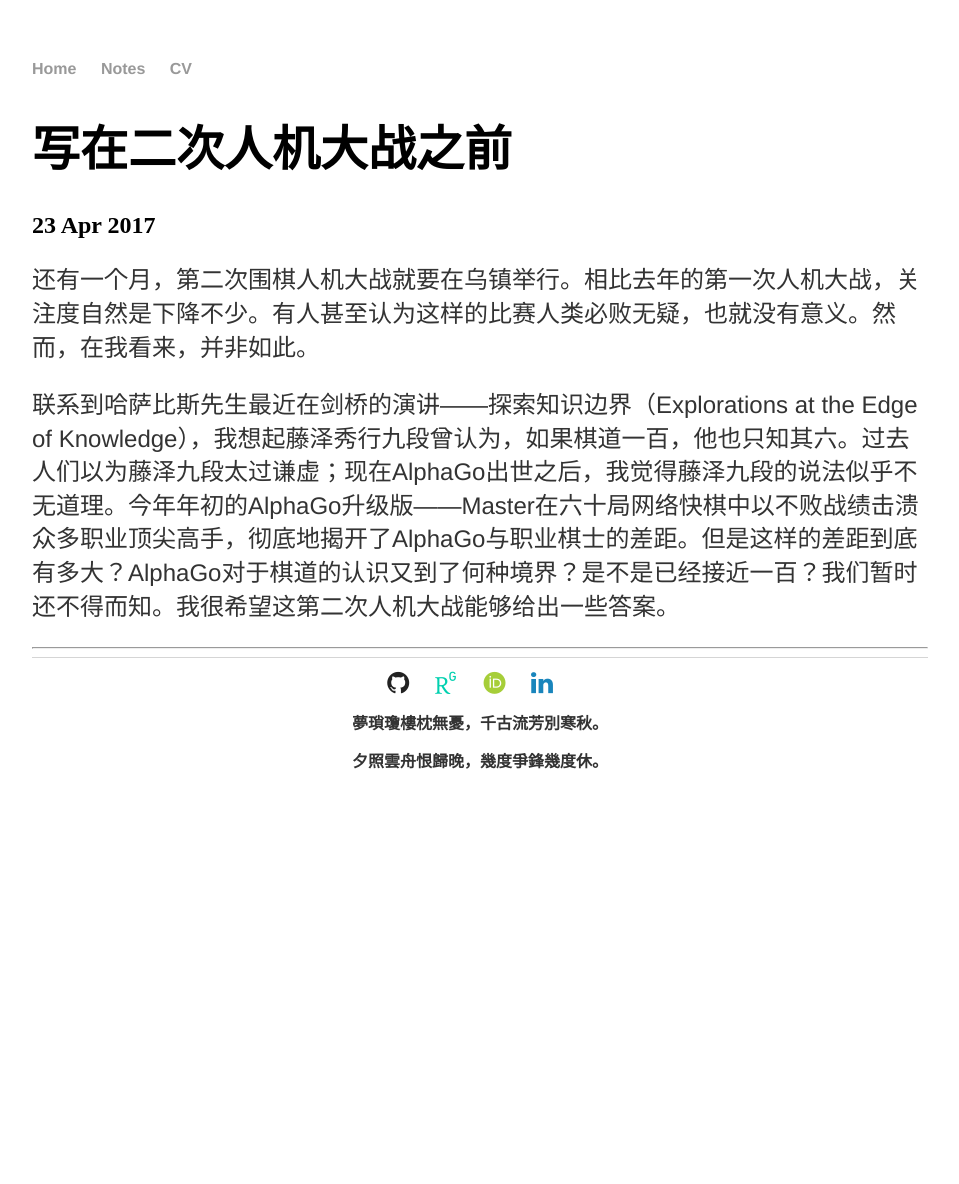
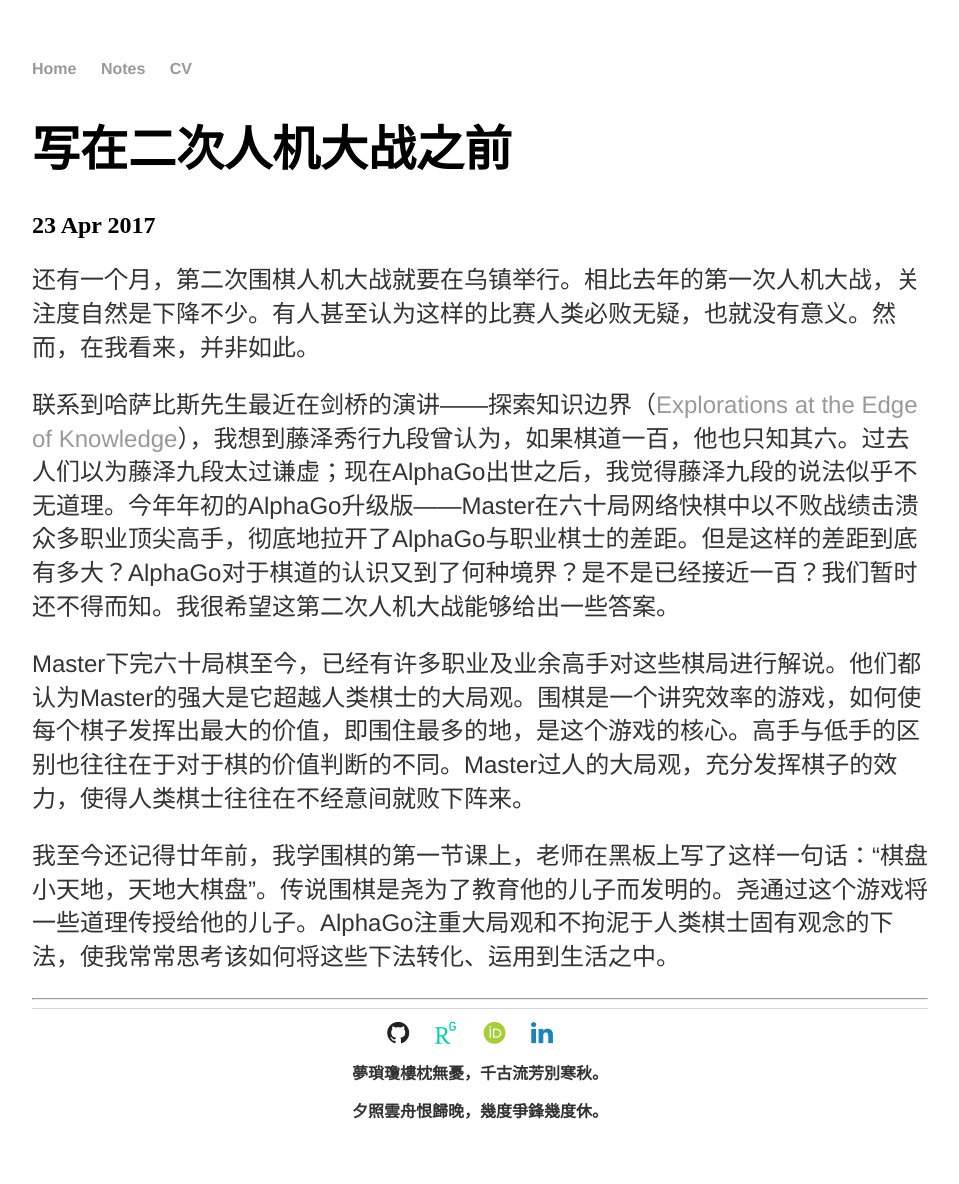
Before and after one commit to xin-huang/xin-huang.github.io, a Jekyll site: the page built from _posts/2017-04-23-写在二次人机大战之前.md, in a window 1280 px wide. Shown: the whole page, without its empty margins (160-1119 px from the left). Built offline with Jekyll 4.4.1, drawn with Linux system fonts in a browser that asks for light colours; some web fonts are replaced; comment, search, counter and statistics services are not loaded; before the commit the page ends 900 px from its top, so only the background shows below that.

Commit message:
Update cs

```diff
--- a/_posts/2017-04-23-写在二次人机大战之前.md
+++ b/_posts/2017-04-23-写在二次人机大战之前.md
@@ -7,4 +7,8 @@
 
 还有一个月，第二次围棋人机大战就要在乌镇举行。相比去年的第一次人机大战，关注度自然是下降不少。有人甚至认为这样的比赛人类必败无疑，也就没有意义。然而，在我看来，并非如此。
 
-联系到哈萨比斯先生最近在剑桥的演讲——探索知识边界（Explorations at the Edge of Knowledge），我想起藤泽秀行九段曾认为，如果棋道一百，他也只知其六。过去人们以为藤泽九段太过谦虚；现在AlphaGo出世之后，我觉得藤泽九段的说法似乎不无道理。今年年初的AlphaGo升级版——Master在六十局网络快棋中以不败战绩击溃众多职业顶尖高手，彻底地揭开了AlphaGo与职业棋士的差距。但是这样的差距到底有多大？AlphaGo对于棋道的认识又到了何种境界？是不是已经接近一百？我们暂时还不得而知。我很希望这第二次人机大战能够给出一些答案。
+联系到哈萨比斯先生最近在剑桥的演讲——探索知识边界（[Explorations at the Edge of Knowledge](https://www.youtube.com/watch?v=ZyUFy29z3Cw)），我想到藤泽秀行九段曾认为，如果棋道一百，他也只知其六。过去人们以为藤泽九段太过谦虚；现在AlphaGo出世之后，我觉得藤泽九段的说法似乎不无道理。今年年初的AlphaGo升级版——Master在六十局网络快棋中以不败战绩击溃众多职业顶尖高手，彻底地拉开了AlphaGo与职业棋士的差距。但是这样的差距到底有多大？AlphaGo对于棋道的认识又到了何种境界？是不是已经接近一百？我们暂时还不得而知。我很希望这第二次人机大战能够给出一些答案。
+
+Master下完六十局棋至今，已经有许多职业及业余高手对这些棋局进行解说。他们都认为Master的强大是它超越人类棋士的大局观。围棋是一个讲究效率的游戏，如何使每个棋子发挥出最大的价值，即围住最多的地，是这个游戏的核心。高手与低手的区别也往往在于对于棋的价值判断的不同。Master过人的大局观，充分发挥棋子的效力，使得人类棋士往往在不经意间就败下阵来。
+
+我至今还记得廿年前，我学围棋的第一节课上，老师在黑板上写了这样一句话：“棋盘小天地，天地大棋盘”。传说围棋是尧为了教育他的儿子而发明的。尧通过这个游戏将一些道理传授给他的儿子。AlphaGo注重大局观和不拘泥于人类棋士固有观念的下法，使我常常思考该如何将这些下法转化、运用到生活之中。
--- a/css/main.css
+++ b/css/main.css
@@ -37,7 +37,7 @@
 
 ul.posts {
     margin: 20px auto 40px;
-    font-size: 1.5em;
+    font-size: 1.3em;
     font-family: 'Helvetica', 'Arial', 'Sans-Serif', '微软雅黑';
 }
 
@@ -46,7 +46,7 @@
 }
 
 ol li {
-    font-size: 1.3em;
+    font-size: 1.5em;
     line-height: 1.4em;
     color: #333;
     font-family: 'Helvetica', 'Arial', 'Sans-Serif', '微软雅黑';
--- a/index.html
+++ b/index.html
@@ -1,6 +1,6 @@
 ---
 layout: default
-title: 八景江湖
+title: 江湖八景
 ---
 <div class="blurb">
 	<p>Hi, I am Xin Huang.</p>
--- a/notes/index.html
+++ b/notes/index.html
@@ -1,6 +1,6 @@
 ---
 layout: default
-title: 八景江湖
+title: 江湖八景
 ---
 	<ul class="posts">
 	  {% for post in site.posts %}
```
